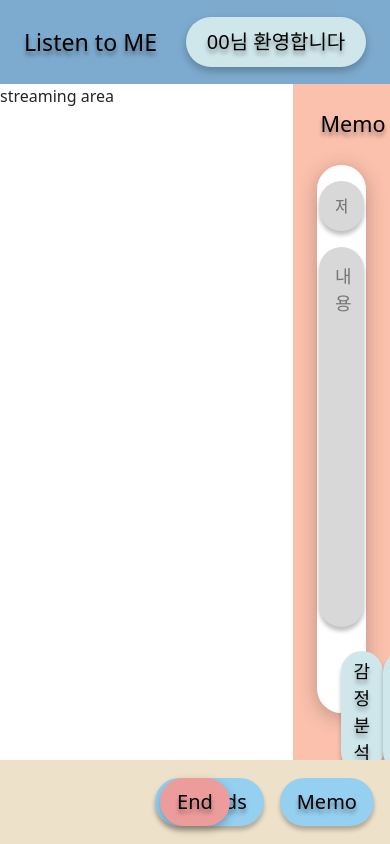
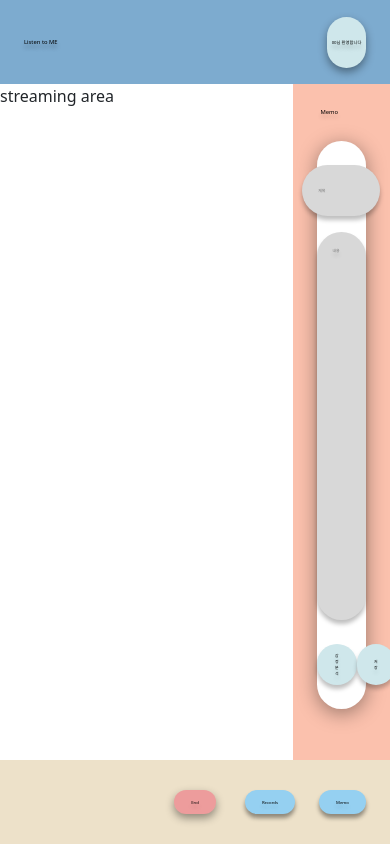
Before and after one commit to happyAyun/ListenToMe, a Vue app in the folder frontend/: page /counseling in a window 390 px wide. Built offline with nearby package versions, Linux system fonts and the light colour scheme.

Commit message:
DESIGN: "1:1 상담 화면 UI 완성(responsive)"

```diff
--- a/frontend/public/assets/css/counseling.css
+++ b/frontend/public/assets/css/counseling.css
@@ -1,105 +1,157 @@
-.sty-font {
+/* FONT: 정렬, 크기, 색, 그림자 */
+
+/* (폰트) 로고 */
+.font-logo {
+  font-size: 1.5vw;
   color: #000000;
-  text-shadow: 0px 4px 4px rgba(0, 0, 0, 0.4);
+  text-shadow: 0px 4px 4px rgba(0, 0, 0, 0.35);
 }
 
-.sty-header {
+/* (폰트) 프로필 */
+.font-profile {
+  text-align: center;
+  font-size: 1.1vw;
+  color: #000000;
+  text-shadow: 0px 4px 4px rgba(0, 0, 0, 0.35);
+}
+
+/* (폰트) 타이틀 */
+.font-title {
+  font-size: 1.5vw;
+  color: #000000;
+  text-shadow: 0px 4px 4px rgba(0, 0, 0, 0.2);
+}
+
+/* (폰트) 일반 */
+.font-normal {
+  text-align: center;
+  font-size: 1vw;
+  color: #000000;
+  text-shadow: 0px 4px 4px rgba(0, 0, 0, 0.2);
+}
+
+/* (폰트) 버튼 */
+.font-btn {
+  font-size: 1.1vw;
+  color: #000000;
+  text-shadow: 0px 4px 4px rgba(0, 0, 0, 0.2);
+}
+
+
+/* AREA: 라인 높이, 너비, 높이, 배경색, 모서리, 그림자 */
+
+/* (영역) 헤더 */
+.area-header {
   height: 10vh;
   background: #7DABCF;
 }
 
-.sty-footer {
+/* (영역) 프로필 */
+.area-profile {
+  line-height: 6vh;
+  width: 10vw;
+  height: 6vh;
+  background: #CFE7EB;
+  border-radius: 90px;
+  filter: drop-shadow(0px 4px 4px rgba(0, 0, 0, 0.4));
+}
+
+/* (영역) 사이드바 */
+.area-side {
+  height: 80vh;
+  background: #FBC1AD;
+}
+
+/* (영역) 사이드바 바디 */
+.area-side-body {
+  background: #FFFFFF;
+  border-radius: 30px;
+  box-shadow: 0px 4px 20px rgba(0, 0, 0, 0.4);
+}
+
+/* (영역) 푸터 */
+.area-footer {
   height: 10vh;
   background: #EDE1C9;
 }
 
-.sty-user {
-  font-size: 20px;
-  line-height: 50px;
-
-  width: 180px;
-  height: 50px;
-  background: #CFE7EB;
-  border-radius: 90px;
-  filter: drop-shadow(0px 4px 4px rgba(0, 0, 0, 0.25));
-}
-
-.sty-btn-end {
-  background: #ED9C9C;
-  border-radius: 90px;
-  filter: drop-shadow(0px 4px 4px rgba(0, 0, 0, 0.25));
-}
-
-.sty-btn-func {
-  background: #95D0F1;
-  border-radius: 90px;
-  box-shadow: 0px 4px 4px rgba(0, 0, 0, 0.25);
-}
-
-.sty-btn-memo {
-  font-size: 18px;
-  background: #CFE7EB;
-  border-radius: 90px;
-  box-shadow: 0px 4px 4px rgba(0, 0, 0, 0.25);
-}
-
-.sty-side {
-  overflow: hidden;
-  height: 80vh;
-  background: #FBC1AD;
-}
-
-.sty-side-others {
-  overflow: hidden;
-  height: 80vh;
-  background: #FFDF70;
-}
-
-.sty-side-back {
-  height: 65vh;
+/* (영역) 기록(records) */
+.area-record {
   background: #FFFFFF;
   border-radius: 30px;
   box-shadow: 0px 4px 20px rgba(0, 0, 0, 0.25);
 }
 
-.sty-title {
-  width: 90%;
+/* (영역) 기록(records) 바디 */
+.area-record-body {
+  background: #c3c2c2;
+  border-radius: 30px;
+  box-shadow: 0px 4px 20px rgba(0, 0, 0, 0.4);
+}
+
+
+/* MODAL: 라인 높이, 너비, 높이, 배경색, 그림자 */
+
+/* (모달) 감정 분석 */
+.modal-info {
+  line-height: 25vh;
+
+  width: 15vw;
+  height: 25vh;
+  background: rgba(254, 242, 201, 0.94);
+  box-shadow: 0px 4px 20px rgba(0, 0, 0, 0.4);
+}
+
+
+/* FORM: 텍스트 정렬, 너비, 높이, 크기 조정, 배경색, 테두리, 모서리, 그림자 */
+
+/* (폼) 제목 */
+.form-title {
+  text-align: start;
+  width: 20vw;
   height: 6vh;
-  font-size: 18px;
   background: #D8D8D8;
   border: none;
   border-radius: 30px;
   box-shadow: 0px 4px 4px rgba(0, 0, 0, 0.25);
 }
 
-.sty-content {
-  width: 90%;
-  height: 45vh;
+/* (폼) 내용 */
+.form-content {
+  text-align: start;
+  width: 20vw;
+  height: 46vh;
   resize: none;
-  font-size: 18px;
   background: #D8D8D8;
   border: none;
   border-radius: 30px;
   box-shadow: 0px 4px 4px rgba(0, 0, 0, 0.25);
 }
 
-.sty-records {
-  height: 6vh;
-  background: #FFFFFF;
-  border-radius: 30px;
-  box-shadow: 0px 4px 20px rgba(0, 0, 0, 0.25);
+
+/* BUTTON: 배경, 모서리, 그림자 */
+
+/* (버튼) 기능 */
+.btn-func {
+  background: #CFE7EB;
+  border-radius: 90px;
+  box-shadow: 0px 4px 4px rgba(0, 0, 0, 0.25);
 }
 
-.sty-message {
-  font-size: 20px;
-  text-align: center;
-  line-height: 20vh;
+/* (버튼) 이동 */
+.btn-mov {
+  background: #95D0F1;
+  border-radius: 90px;
+  box-shadow: 0px 4px 4px rgba(0, 0, 0, 0.4);
+}
 
-  width: 20%;
-  height: 20vh;
-  background: rgba(254, 242, 201, 0.94);
-  box-shadow: 0px 4px 20px rgba(0, 0, 0, 0.25);
+/* (버튼) 종료 */
+.btn-end {
+  background: #ED9C9C;
+  border-radius: 90px;
+  filter: drop-shadow(0px 4px 4px rgba(0, 0, 0, 0.4));
 }
+
 
 input:focus {
   outline: none;
@@ -108,7 +160,3 @@ input:focus {
 textarea:focus {
   outline: none;
 }
-
-/* .sty-router {
-  text-decoration-line: none;
-} */
--- a/frontend/public/index.html
+++ b/frontend/public/index.html
@@ -9,7 +9,7 @@
     <link href="https://cdn.jsdelivr.net/npm/bootstrap@5.0.2/dist/css/bootstrap.min.css" rel="stylesheet" integrity="sha384-EVSTQN3/azprG1Anm3QDgpJLIm9Nao0Yz1ztcQTwFspd3yD65VohhpuuCOmLASjC" crossorigin="anonymous">
     <!-- custom CSS: counseling -->
     <link rel="stylesheet" href="assets/css/counseling.css">
-    <title><%= htmlWebpackPlugin.options.title %></title>
+    <title>Listen to ME</title>
   </head>
 
   <body>
--- a/frontend/src/App.vue
+++ b/frontend/src/App.vue
@@ -1,10 +1,5 @@
 <template>
   <div id="App">
-    <!-- <div id="nav" class="d-flex justify-content-end mt-3 pe-5">
-      <router-link :to="{name: 'Home'}" class="me-3 fs-5 sty-router">홈</router-link>
-      <router-link :to="{name: 'Counseling'}" class="fs-5 sty-router">상담</router-link>
-    </div> -->
-
     <router-view/>
   </div>
 </template>
@@ -14,25 +9,10 @@ export default {
   name: 'App',
   components: {
 
-  }
+  },
 }
 </script>
 
 <style>
-@import url('https://fonts.googleapis.com/css2?family=Roboto:wght@100;300;400&display=swap');
 
-#app {
-  font-family: 'Roboto', sans-serif;
-  -webkit-font-smoothing: antialiased;
-  -moz-osx-font-smoothing: grayscale;
-  color: black;
-}
-
-#nav a {
-  color: rgba(0, 0, 0, 0.6);
-}
-
-#nav a.router-link-exact-active {
-  color: black;
-}
 </style>
--- a/frontend/src/components/counseling/Memo.vue
+++ b/frontend/src/components/counseling/Memo.vue
@@ -1,22 +1,31 @@
 <template>
-  <div id="memo" class="px-4 sty-side">
-    <div class="d-flex justify-content-between mb-4 ">
-      <p class="ms-1 mb-0 pt-4 fs-4 sty-font">Memo</p>
-      <p @click="showMessage" v-show="isStored" class="me-2 mb-0 pt-4 float-end">저장 되었습니다.</p>
+  <div id="memo" class="px-4 area-side">
+    <!-- 영역: 헤더 -->
+    <div class="d-flex justify-content-between mb-4">
+      <!-- 텍스트: 타이틀 -->
+      <p class="ms-1 mb-0 pt-4 font-title">Memo</p>
+
+      <!-- 모달: 저장 메시지 -->
+      <p v-show="active" class="float-end me-2 mb-0 pt-4 font-normal">저장 되었습니다.</p>
     </div>
 
-    <div class="pt-3 sty-side-back">
+    <!-- 영역: 바디 -->
+    <div class="py-4 area-side-body">
+      <!-- 폼: 제목 -->
       <div class="d-flex justify-content-center mb-3">
-        <input type="text" placeholder="제목" class="px-3 sty-title">
+        <input type="text" placeholder="제목" class="px-3 font-normal form-title">
       </div>
 
+      <!-- 폼: 내용 -->
       <div class="d-flex justify-content-center mb-4">
-        <textarea placeholder="내용" class="p-3 sty-content"></textarea>
+        <textarea placeholder="내용" class="p-3 font-normal form-content"></textarea>
       </div>
 
-      <div class="d-flex justify-content-between">
-        <button @click="sendMessage" class="ms-4 btn sty-btn-memo sty-font">감정 분석</button>
-        <button @click="showMessage" class="me-4 btn sty-btn-memo sty-font">저장</button>
+      <div class="d-flex justify-content-between mx-auto" style="width: 20vw;">
+        <!-- 버튼: 감정 분석 -->
+        <button @click="toggleInfo" class="btn btn-lg font-normal btn-func">감정 분석</button>
+        <!-- 버튼: 저장 -->
+        <button @click="showMessage" class="btn btn-lg font-normal btn-func">저장</button>
       </div>
     </div>
   </div>
@@ -30,19 +39,19 @@ export default {
   },
   data: function () {
     return {
-      isStored: false,
+      active: false,
     }
   },
   methods: {
     changeStatus: function () {
-      this.isStored = !this.isStored
+      this.active = !this.active
     },
-    sendMessage: function () {
-      this.$store.dispatch('sendMessage')
+    toggleInfo: function () {
+      this.$store.dispatch('toggleInfo')
     },
     showMessage: function () {
       this.changeStatus()
-      setTimeout(this.changeStatus, 1500)
+      setTimeout(this.changeStatus, 1000)
     },
   }
 }
--- a/frontend/src/components/counseling/RecordItem.vue
+++ b/frontend/src/components/counseling/RecordItem.vue
@@ -1,21 +1,15 @@
 <template>
-  <div id="record-item" class="px-4 sty-side-others">
-    <div class="d-flex justify-content-between mb-4 ">
-      <p class="ms-1 mb-0 pt-4 fs-4 sty-font">Records</p>
-      <p @click="showMessage" v-show="isStored" class="me-2 mb-0 pt-4 float-end">저장 되었습니다.</p>
-    </div>
-
-    <div class="pt-3 sty-side-back">
+  <div id="record-item" class="mb-3">
+    <!-- 영역: 바디 -->
+    <div class="p-3 area-record-body">
+      <!-- 폼: 제목 -->
       <div class="d-flex justify-content-center mb-3">
-        <input type="text" placeholder="제목" class="px-3 sty-title">
+        <p type="text" placeholder="제목" class="px-3 font-normal area-record">{{ record.title }}</p>
       </div>
 
-      <div class="d-flex justify-content-center mb-4">
-        <textarea placeholder="내용" class="p-3 sty-content"></textarea>
-      </div>
-
-      <div class="d-flex justify-content-end">
-        <button @click="showDetails" class="me-4 btn sty-btn-memo sty-font">뒤로</button>
+      <!-- 폼: 내용 -->
+      <div class="d-flex justify-content-center">
+        <p placeholder="내용" class="p-3 font-normal area-record">{{ record.content }}</p>
       </div>
     </div>
   </div>
@@ -27,10 +21,13 @@ export default {
   components: {
 
   },
+  props: {
+    record: {
+      type: Object,
+    }
+  },
   methods: {
-    showDetails: function () {
-      this.$store.dispatch('showDetails')
-    }
+
   }
 }
 </script>
--- a/frontend/src/components/counseling/Records.vue
+++ b/frontend/src/components/counseling/Records.vue
@@ -1,26 +1,34 @@
 <template>
-  <div id="records" class="px-4 sty-side-others">
-    <p class="ms-1 mb-4 pt-4 fs-4 sty-font">Records</p>
+  <div id="records" class="px-4 area-side" style="background: #FFDF70;">
+    <!-- 텍스트: 타이틀 -->
+    <p class="ms-1 mb-4 pt-4 font-title">Records</p>
 
-    <div @click="showDetails" class="mb-3 sty-records"></div>
-    <div class="mb-3 sty-records"></div>
-    <div class="mb-3 sty-records"></div>
-    <div class="mb-3 sty-records"></div>
-    <div class="mb-3 sty-records"></div>
+    <div v-for="(record, index) in records" :key=index>
+      <record-item :record="record"></record-item>
+    </div>
   </div>
 </template>
 
 <script>
+import RecordItem from '@/components/counseling/RecordItem.vue'
+
 export default {
   name: 'Records',
   components: {
+    RecordItem
+  },
+  data: function () {
+    return {
+      active: true
+    }
+  },
+  methods: {
 
   },
-  methods: {
-    showDetails: function () {
-      this.$store.dispatch('showDetails')
+  computed: {
+    records: function () {
+      return this.$store.state.memos
     }
   }
-
 }
 </script>
--- a/frontend/src/components/counseling/RoomFooter.vue
+++ b/frontend/src/components/counseling/RoomFooter.vue
@@ -1,14 +1,17 @@
 <template>
-  <div id="room-footer" class="fixed-bottom d-flex align-items-center sty-footer">
+  <div id="room-footer" class="d-flex align-items-center area-footer">
     <div class="col-4"></div>
 
+    <!-- 버튼: 종료 -->
     <div class="col-4 d-flex justify-content-center">
-      <button @click="moveToHome" class="btn btn-lg sty-btn-end fs-5 sty-font">End</button>
+      <button @click="moveToHome" class="btn btn-lg font-btn btn-end">End</button>
     </div>
 
     <div class="col-4 d-flex justify-content-end">
-      <button @click="openOthers" class="me-3 btn btn-lg sty-btn-func fs-5 sty-font">Records</button>
-      <button @click="openMemo" class="me-3 btn btn-lg sty-btn-func fs-5 sty-font">Memo</button>
+      <!-- 버튼: 기록(records) -->
+      <button @click="openRecords" class="me-4 btn btn-lg font-btn btn-mov">Records</button>
+      <!-- 버튼: 메모 -->
+      <button @click="openMemo" class="me-4 btn btn-lg font-btn btn-mov">Memo</button>
     </div>
   </div>
 </template>
@@ -31,8 +34,8 @@ export default {
     openMemo: function () {
       this.$store.dispatch('openMemo')
     },
-    openOthers: function () {
-      this.$store.dispatch('openOthers')
+    openRecords: function () {
+      this.$store.dispatch('openRecords')
     },
   },
 }
--- a/frontend/src/components/counseling/RoomHeader.vue
+++ b/frontend/src/components/counseling/RoomHeader.vue
@@ -1,8 +1,10 @@
 <template>
-  <div id="room-header" class="d-flex justify-content-between align-items-center px-4 sty-header">
-    <p class="mb-0 fs-3 sty-font">Listen to ME</p>
+  <div id="room-header" class="d-flex justify-content-between align-items-center px-4 area-header">
+    <!-- 텍스트: 로고 -->
+    <p class="mb-0 font-logo">Listen to ME</p>
 
-    <p class="mb-0 text-center sty-user sty-font">00님 환영합니다</p>
+    <!-- 텍스트: 프로필 -->
+    <p class="mb-0 font-profile area-profile">00님 환영합니다</p>
   </div>
 </template>
 
--- a/frontend/src/router/index.js
+++ b/frontend/src/router/index.js
@@ -1,7 +1,7 @@
 import Vue from 'vue'
 import VueRouter from 'vue-router'
 import Home from '@/views/Home.vue'
-// routes related to Counseling Service
+// related to Counseling
 import Counseling from '@/views/Counseling.vue'
 
 
@@ -13,7 +13,7 @@ const routes = [
     name: 'Home',
     component: Home
   },
-  // routes related to Counseling Service
+  // related to Counseling
   {
     path: '/counseling',
     name: 'Counseling',
--- a/frontend/src/store/index.js
+++ b/frontend/src/store/index.js
@@ -5,43 +5,55 @@ Vue.use(Vuex)
 
 export default new Vuex.Store({
   state: {
-    // side bar 영역 바꾸기
+    // dummy data: 상담 메모 (UI 확인용)
+    memos: [
+      {
+        title: 'memo 1',
+        content: '1 Lorem Ipsum is simply dummy text of the printing and typesetting industry.'
+      },
+      {
+        title: 'memo 2',
+        content: '2 Lorem Ipsum is simply dummy text of the printing and typesetting industry.'
+      },
+      {
+        title: 'memo 3',
+        content: '3 Lorem Ipsum is simply dummy text of the printing and typesetting industry.'
+      },
+      {
+        title: 'memo 4',
+        content: '4 Lorem Ipsum is simply dummy text of the printing and typesetting industry.'
+      },
+      {
+        title: 'memo 5',
+        content: '5 Lorem Ipsum is simply dummy text of the printing and typesetting industry.'
+      },
+    ],
+
+    // 오른쪽 사이드 영역 토글링: 메모(memo) < > 기록(records)
     isMemo: true,
-    isMsg: false,
-    isDetails: false,
+    // 감정 분석 데이터 토클링: hidden < > represented
+    isInfo: false,
   },
   mutations: {
     OPEN_MEMO: function (state) {
       state.isMemo = true
-      if (state.isDetails === true) {
-        state.isDetails = false
-      }
     },
-    OPEN_OTHERS: function (state) {
+    OPEN_RECORDS: function (state) {
       state.isMemo = false
-      if (state.isDetails === true) {
-        state.isDetails = false
-      }
     },
-    SEND_MESSAGE: function (state) {
-      state.isMsg = !state.isMsg
-    },
-    SHOW_DETAILS: function (state) {
-      state.isDetails = !state.isDetails
+    TOGGLE_INFO: function (state) {
+      state.isInfo = !state.isInfo
     },
   },
   actions: {
     openMemo: function ({ commit }) {
       commit('OPEN_MEMO')
     },
-    openOthers: function ({ commit }) {
-      commit('OPEN_OTHERS')
+    openRecords: function ({ commit }) {
+      commit('OPEN_RECORDS')
     },
-    sendMessage: function ({ commit }) {
-      commit('SEND_MESSAGE')
-    },
-    showDetails: function ({ commit }) {
-      commit('SHOW_DETAILS')
+    toggleInfo: function ({ commit }) {
+      commit('TOGGLE_INFO')
     },
   },
 })
--- a/frontend/src/views/Counseling.vue
+++ b/frontend/src/views/Counseling.vue
@@ -1,22 +1,30 @@
 <template>
   <div id="counseling">
+    <!-- 영역: 헤더 -->
     <room-header></room-header>
 
+    <!-- 영역: 바디 -->
     <div class="d-flex">
+      <!-- 영역: 스트리밍 -->
       <div class="col-9">
-        <div @click="sendMessage" v-if="$store.state.isMsg" class="float-end sty-message">emotion recognition data</div>
+        <!-- 모달(토클링): 감정 분석 -->
+        <div @click="toggleInfo" v-if="$store.state.isInfo" class="float-end font-normal modal-info">emotion recognition data</div>
+
+        <!-- 영역: 영상 -->
         <p>streaming area</p>
       </div>
 
-      <div v-if="$store.state.isDetails===false" class="col-3">
+      <!-- 영역: 사이드바 -->
+      <div class="col-3">
+        <!-- 영역: 메모 -->
         <memo v-if="$store.state.isMemo"></memo>
-        <records v-else ></records>
-      </div>
-      <div v-else class="col-3">
-        <record-item></record-item>
+
+        <!-- 영역: 기록 -->
+        <records v-else class="overflow-auto"></records>
       </div>
     </div>
 
+    <!-- 영역: 푸터 -->
     <room-footer></room-footer>
   </div>
 </template>
@@ -26,7 +34,6 @@ import RoomHeader from '@/components/counseling/RoomHeader.vue'
 import RoomFooter from '@/components/counseling/RoomFooter.vue'
 import Memo from '@/components/counseling/Memo.vue'
 import Records from '@/components/counseling/Records.vue'
-import RecordItem from '@/components/counseling/RecordItem.vue'
 
 export default {
   name: 'Counseling',
@@ -35,11 +42,10 @@ export default {
     RoomFooter,
     Memo,
     Records,
-    RecordItem,
   },
   methods: {
-    sendMessage: function () {
-      this.$store.dispatch('sendMessage')
+    toggleInfo: function () {
+      this.$store.dispatch('toggleInfo')
     },
   }
 }
```
Also changed, not shown: frontend/src/views/Home.vue (+4 -5 lines).
